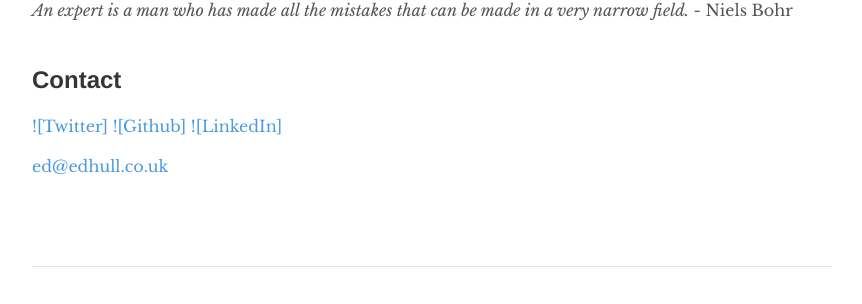
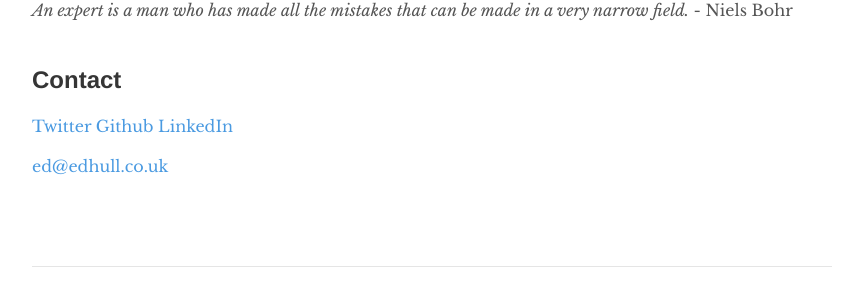
Before and after one commit to edhull/edhull.github.io, a Jekyll site: the page built from index.md, in a window 1280 px wide. Shown: the part 506-810 px from the top of the page, without its empty margins (208-1070 px from the left). Built offline with Jekyll 4.4.1, drawn with Linux system fonts in a browser that asks for light colours.

Commit message:
Cleanup excess markdown

```diff
--- a/index.md
+++ b/index.md
@@ -28,7 +28,7 @@ I enjoy all things Linux and open source, and taking things apart to see how the
                         return
                 }
   </script>
-[![Twitter]](http://www.twitter.com/Eddhull)
-[![Github]](https://github.com/edhull)
-[![LinkedIn]](https://www.linkedin.com/in/edhull)
+[Twitter](http://www.twitter.com/Eddhull)
+[Github](https://github.com/edhull)
+[LinkedIn](https://www.linkedin.com/in/edhull)
 <SCRIPT LANGUAGE="JavaScript" type="text/javascript"> gen_mail_to_link('ed','edhull.co.uk','') </script><br />
```
